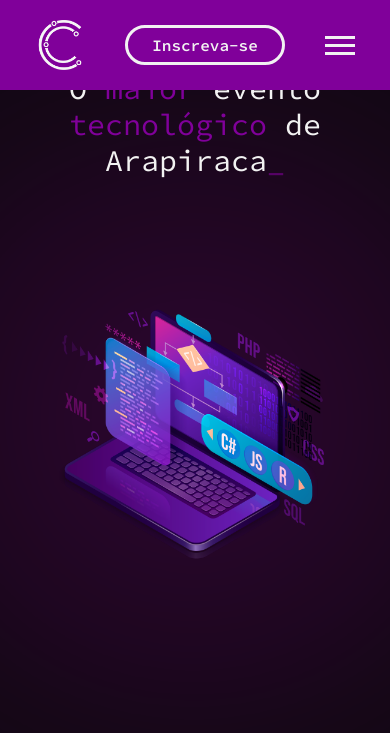
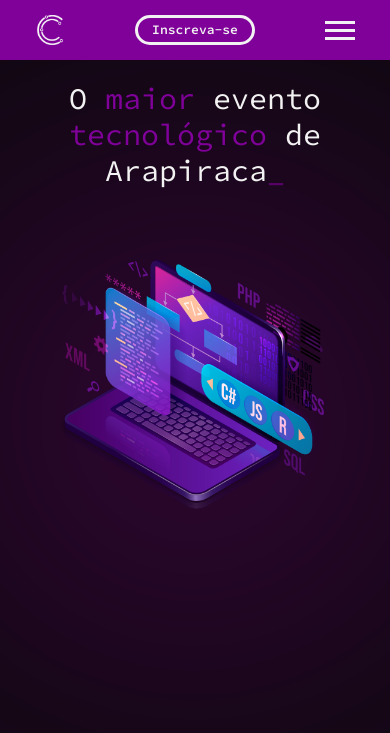
Before and after one commit to JoaoG250/AracompWeb, a Django app: page / in a window 390 px wide. Shown: the top 733 px of the page. Run offline with Django 3.2, Linux system fonts and the light colour scheme; data that the repository does not hold is empty; some libraries are stand-ins or nearby versions.

Commit message:
Responsividade melhorada

```diff
--- a/aracomp/posts/templates/index.html
+++ b/aracomp/posts/templates/index.html
@@ -16,8 +16,8 @@
     </div>
 </div>
 
-{% for post in posts %}
 <div class="postagens">
+    {% for post in posts %}
     <div class="postagens-conteudo">
         <div class="linha"></div>
         <div class="material">
@@ -37,8 +37,9 @@
 
         </div>
     </div>
+    {% endfor %}
 </div>
-{% endfor %}
+
 
 {% endblock content %}
 
--- a/aracomp/static/assets/scss/_homepage.scss
+++ b/aracomp/static/assets/scss/_homepage.scss
@@ -65,6 +65,14 @@
         .navbar-brand:hover {
             color: darken($color: $branco, $amount: 15);
         }
+    }
+}
+
+
+.navbar-logo {
+    img {
+        width: 5rem;
+        height: 5rem;
     }
 }
 
@@ -139,6 +147,7 @@
     display: flex;
     width: 100%;
     justify-content: center;
+    flex-direction: column;
 
     &-conteudo {
         display: flex;
@@ -215,6 +224,14 @@
         text-indent: 4rem;
     }
 }
+
+.postagens-conteudo:nth-child(2n) {
+    .material {
+        flex-direction: row;
+    }
+}
+
+// RESPONSIVIDADE
 
 @media only screen and (max-width: 1600px) {
     // HEADER
@@ -420,7 +437,13 @@
     }
 
     .inscrever {
+        width: 12rem;
+        height: 3rem;
         order: 2;
+
+        a {
+            font-size: 1.3rem !important;
+        }
     }
 
     .navbar {
@@ -578,21 +601,36 @@
             text-indent: 6rem;
         }
     }
+
+    .postagens-conteudo:nth-child(2n) {
+        .material {
+            flex-direction: column;
+        }
+    }
 }
 
 @media only screen and (max-width: 480px) {
     // HEADER
 
     .container-header {
+        padding: 1rem;
+
         &__conteudo {
             width: $tamanho-site-mobile-360;
+        }
+
+        .navbar-logo {
+            img {
+                width: 3rem;
+                height: 3rem;
+            }
         }
     }
 
     // BODY
 
     .welcome {
-        margin: 2rem 0 2rem 0;
+        margin: 3rem 0 2rem 0;
 
         &-conteudo {
             width: $tamanho-site-mobile-360;
@@ -600,12 +638,12 @@
             h1 {
                 width: 30rem;
                 font-size: 3rem;
-                padding: 5rem 0 5rem 0;
+                padding: 5rem 0 2rem 0;
             }
         }
         img {
             width: 30rem;
-            padding: 5rem 0 6rem 0;
+            padding: 2rem 0 4rem 0;
         }
     }
 
--- a/aracomp/templates/base.html
+++ b/aracomp/templates/base.html
@@ -23,7 +23,9 @@
 
                 <section class="navbar-home">
                     <div class="navbar-logo">
-                        <img src="{% static 'assets/img/logo.png' %}" alt="logo" width="50px" height="50px">
+                        <a href="{% url 'home' %}">
+                            <img src="{% static 'assets/img/logo.png' %}" alt="logo">
+                        </a>
                     </div>
                     <input type="checkbox" id="control-nav" style="display: none;" />
                     <label for="control-nav" class="control-nav"></label>
@@ -31,7 +33,7 @@
                     <nav class="fR navbar-pai">
                         <ul class="l2 navbar">
                             <li class="container-fluid">
-                                <a class="navbar-brand ml-3 mr-3" href="#">Início</a>
+                                <a class="navbar-brand ml-3 mr-3" href="{% url 'home' %}">Início</a>
                             </li>
                             <li class="container-fluid">
                                 <a class="navbar-brand" href="#">Participações</a>
```
Also changed, not shown: aracomp/static/assets/css/style.css, 1 other file.
